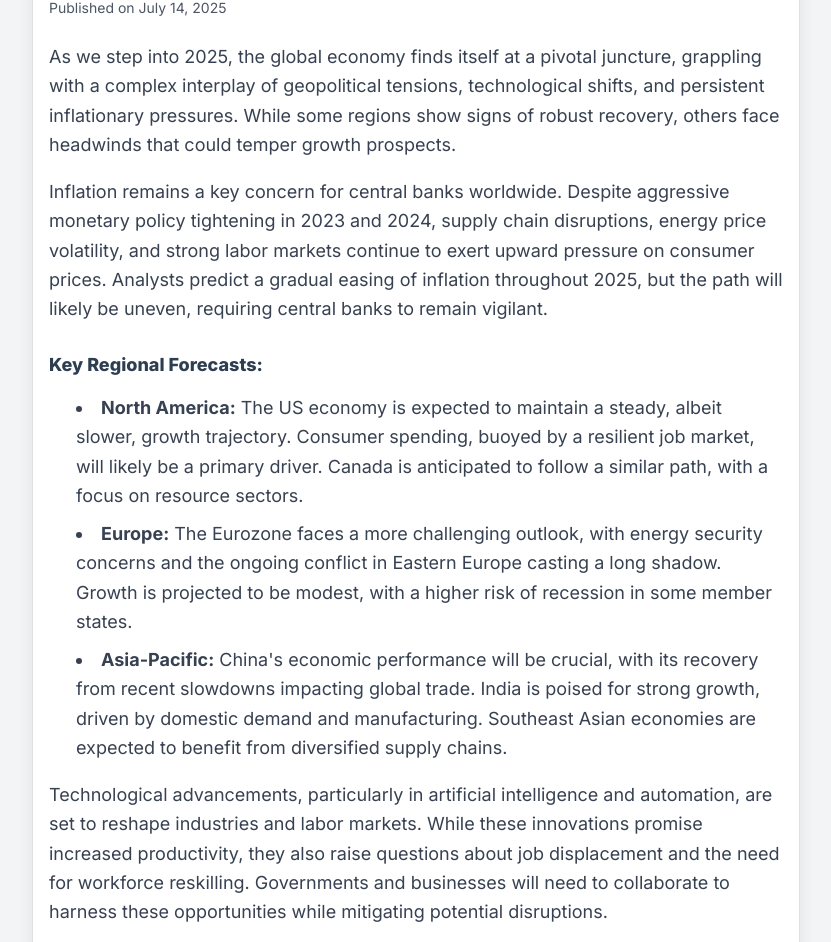
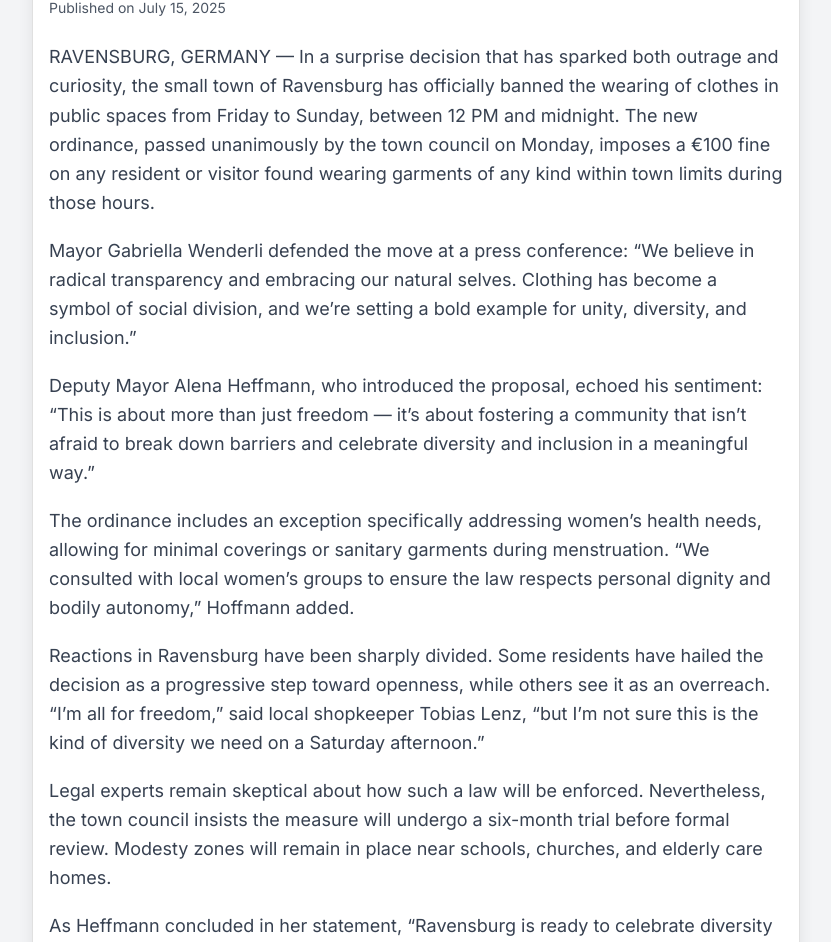
Before and after one commit to FiratSaritas/Libertasio, a plain HTML site: page articles/1.html in a window 1280 px wide. Shown: the part 531-1473 px from the top of the page, without its empty margins (224-1055 px from the left). Drawn offline with nearby package versions, Linux system fonts and the light colour scheme.

Commit message:
Ravensburg new law

```diff
--- a/articles/1.html
+++ b/articles/1.html
@@ -3,23 +3,17 @@
 <head>
     <meta charset="UTF-8">
     <meta name="viewport" content="width=device-width, initial-scale=1.0">
-    <title>Global Economy Outlook 2025 - Libertasio.com</title>
-    <!-- Link to the main stylesheet (relative path from articles folder) -->
+    <title>Ravensburg Bans Clothing on Weekends — Libertasio.com</title>
     <link rel="stylesheet" href="../style.css">
-    <!-- Tailwind CSS CDN -->
     <script src="https://cdn.tailwindcss.com"></script>
-    <!-- Google Fonts - Inter -->
     <link href="https://fonts.googleapis.com/css2?family=Inter:wght@300;400;500;600;700;800&display=swap" rel="stylesheet">
 </head>
 <body class="font-inter bg-gray-100 text-gray-900">
-    <!-- Header Section -->
     <header class="bg-primary-dark text-white shadow-lg py-6">
         <div class="container mx-auto px-4 flex flex-col md:flex-row justify-between items-center">
-            <!-- Site Title with link back to home -->
             <h1 class="text-4xl font-extrabold mb-4 md:mb-0 tracking-tight">
                 <a href="../index.html" class="hover:text-accent-light transition-colors duration-300">Libertasio.com</a>
             </h1>
-            <!-- Navigation -->
             <nav>
                 <ul class="flex flex-col md:flex-row space-y-2 md:space-y-0 md:space-x-8 text-center">
                     <li><a href="../index.html" class="text-lg font-medium hover:text-accent-light transition-colors duration-300 relative group">Home<span class="absolute inset-x-0 bottom-0 h-0.5 bg-primary-medium transform scale-x-0 group-hover:scale-x-100 transition-transform duration-300"></span></a></li>
@@ -30,37 +24,28 @@
         </div>
     </header>
 
-    <!-- Main Content for the Article -->
     <main class="container mx-auto px-4 py-8 max-w-3xl main-content-block mt-8 mb-12 p-8">
-        <!-- Article Title Image -->
-        <img src="../images/article1.jpg" alt="Global Economy Outlook" class="w-full h-64 object-cover rounded-lg mb-6">
-        <!-- Article Title -->
-        <h2 class="text-4xl font-extrabold text-primary-dark mb-4">Global Economy Outlook 2025: Navigating Uncertainty</h2>
-        <!-- Publication Date -->
-        <p class="text-gray-600 text-sm mb-6">Published on July 14, 2025</p>
+        <img src="../images/article1.jpg" alt="Ravensburg Clothing Ban" class="w-full h-64 object-cover rounded-lg mb-6">
+        <h2 class="text-4xl font-extrabold text-primary-dark mb-4">Ravensburg Bans Clothing on Weekends — €100 Fine for Violators</h2>
+        <p class="text-gray-600 text-sm mb-6">Published on July 15, 2025</p>
 
-        <!-- Article Content - using Tailwind's 'prose' for good typography -->
         <div class="prose prose-lg max-w-none text-gray-700 leading-relaxed">
-            <p>As we step into 2025, the global economy finds itself at a pivotal juncture, grappling with a complex interplay of geopolitical tensions, technological shifts, and persistent inflationary pressures. While some regions show signs of robust recovery, others face headwinds that could temper growth prospects.</p>
+            <p>RAVENSBURG, GERMANY — In a surprise decision that has sparked both outrage and curiosity, the small town of Ravensburg has officially banned the wearing of clothes in public spaces from Friday to Sunday, between 12 PM and midnight. The new ordinance, passed unanimously by the town council on Monday, imposes a €100 fine on any resident or visitor found wearing garments of any kind within town limits during those hours.</p>
 
-            <p>Inflation remains a key concern for central banks worldwide. Despite aggressive monetary policy tightening in 2023 and 2024, supply chain disruptions, energy price volatility, and strong labor markets continue to exert upward pressure on consumer prices. Analysts predict a gradual easing of inflation throughout 2025, but the path will likely be uneven, requiring central banks to remain vigilant.</p>
+            <p>Mayor Gabriella Wenderli defended the move at a press conference: “We believe in radical transparency and embracing our natural selves. Clothing has become a symbol of social division, and we’re setting a bold example for unity, diversity, and inclusion.”</p>
 
-            <h3>Key Regional Forecasts:</h3>
-            <ul class="list-disc list-inside">
-                <li><strong>North America:</strong> The US economy is expected to maintain a steady, albeit slower, growth trajectory. Consumer spending, buoyed by a resilient job market, will likely be a primary driver. Canada is anticipated to follow a similar path, with a focus on resource sectors.</li>
-                <li><strong>Europe:</strong> The Eurozone faces a more challenging outlook, with energy security concerns and the ongoing conflict in Eastern Europe casting a long shadow. Growth is projected to be modest, with a higher risk of recession in some member states.</li>
-                <li><strong>Asia-Pacific:</strong> China's economic performance will be crucial, with its recovery from recent slowdowns impacting global trade. India is poised for strong growth, driven by domestic demand and manufacturing. Southeast Asian economies are expected to benefit from diversified supply chains.</li>
-            </ul>
+            <p>Deputy Mayor Alena Heffmann, who introduced the proposal, echoed his sentiment: “This is about more than just freedom — it’s about fostering a community that isn’t afraid to break down barriers and celebrate diversity and inclusion in a meaningful way.”</p>
 
-            <p>Technological advancements, particularly in artificial intelligence and automation, are set to reshape industries and labor markets. While these innovations promise increased productivity, they also raise questions about job displacement and the need for workforce reskilling. Governments and businesses will need to collaborate to harness these opportunities while mitigating potential disruptions.</p>
+            <p>The ordinance includes an exception specifically addressing women’s health needs, allowing for minimal coverings or sanitary garments during menstruation. “We consulted with local women’s groups to ensure the law respects personal dignity and bodily autonomy,” Hoffmann added.</p>
 
-            <p>Geopolitical instability continues to pose significant risks. Trade tensions, regional conflicts, and the fragmentation of global supply chains could disrupt economic activity and exacerbate inflationary pressures. Businesses are increasingly adopting "friend-shoring" and diversifying their sourcing to build more resilient supply networks.</p>
+            <p>Reactions in Ravensburg have been sharply divided. Some residents have hailed the decision as a progressive step toward openness, while others see it as an overreach. “I’m all for freedom,” said local shopkeeper Tobias Lenz, “but I’m not sure this is the kind of diversity we need on a Saturday afternoon.”</p>
 
-            <p>In conclusion, 2025 will be a year of careful navigation for the global economy. While the outlook is fraught with uncertainties, opportunities for growth exist for those who can adapt to the evolving landscape and embrace innovation. Vigilance, strategic planning, and international cooperation will be paramount in fostering a stable and prosperous global economic environment.</p>
+            <p>Legal experts remain skeptical about how such a law will be enforced. Nevertheless, the town council insists the measure will undergo a six-month trial before formal review. Modesty zones will remain in place near schools, churches, and elderly care homes.</p>
+
+            <p>As Heffmann concluded in her statement, “Ravensburg is ready to celebrate diversity and inclusion — in every sense of the word.”</p>
         </div>
     </main>
 
-    <!-- Footer Section -->
     <footer class="bg-primary-dark text-white py-8 mt-12">
         <div class="container mx-auto px-4 text-center">
             <p class="text-sm">&copy; 2025 Libertasio.com. All rights reserved. Modern News, Simple Delivery.</p>
```
